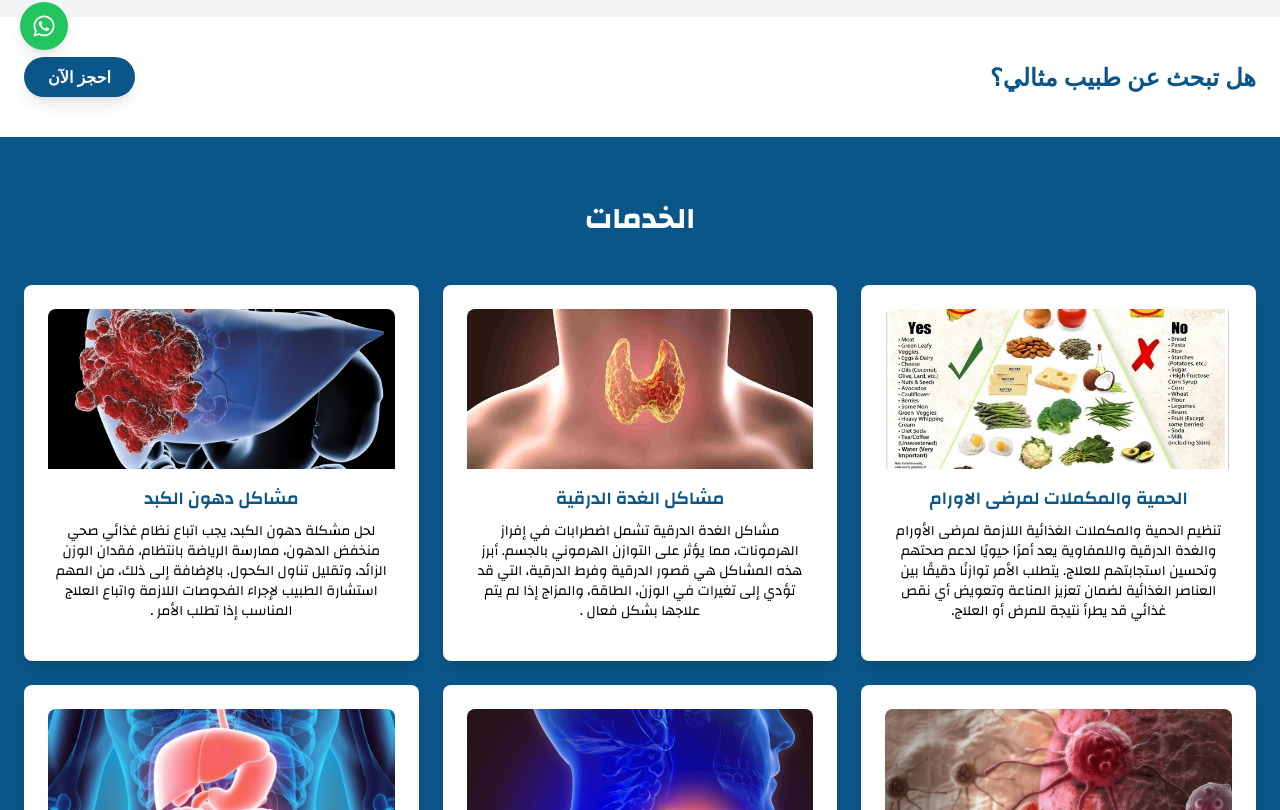
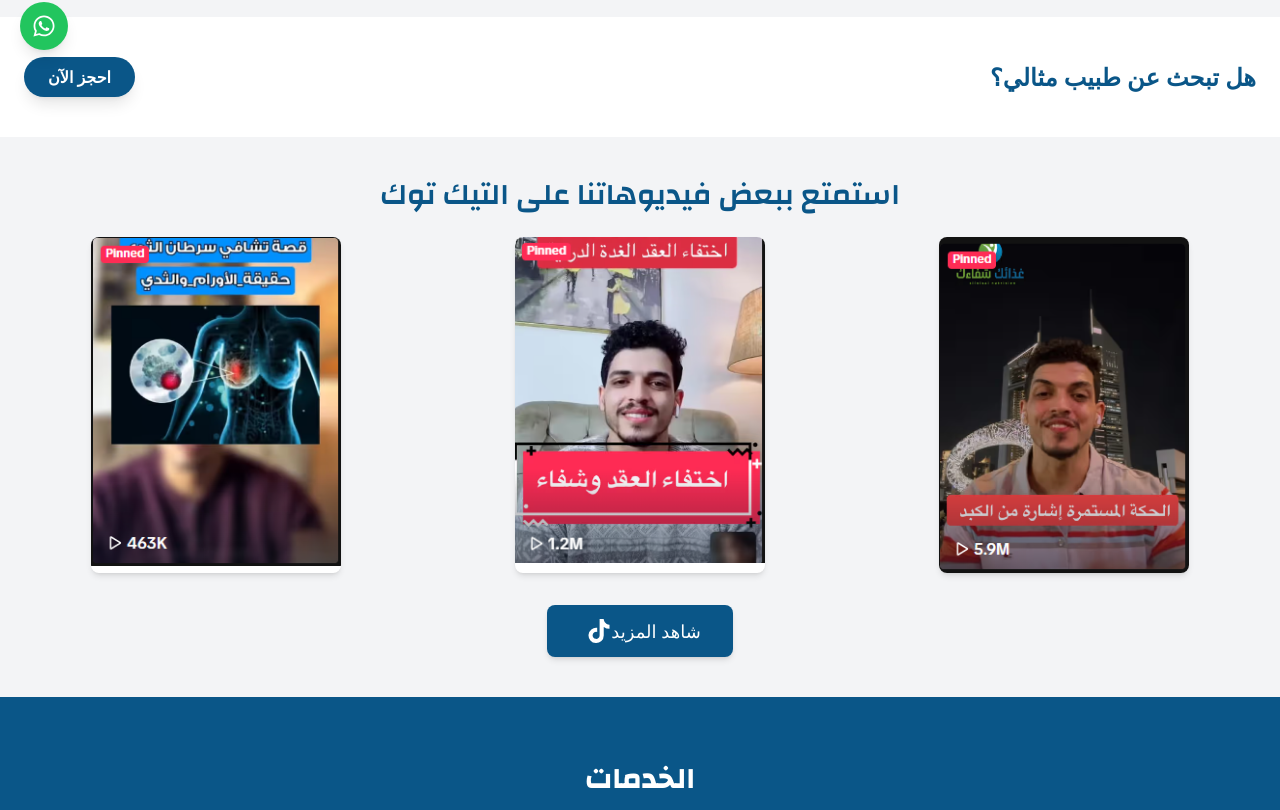
Before and after one commit to Ebrahimsamad/helmy, a React (Vite) app: page /dashboard in a window 1280 px wide. Shown: the part 730-1540 px from the top of the page. Built offline with nearby package versions, Linux system fonts and the light colour scheme.

Commit message:
FEAT:Add some Videos To Home Page

```diff
--- a/src/features/home/ServicesSection.jsx
+++ b/src/features/home/ServicesSection.jsx
@@ -24,7 +24,7 @@ const services = [
     id: 12,
     title: "مشاكل دهون الكبد ",
     description:
-      "لحل مشكلة دهون الكبد، يجب اتباع نظام غذائي صحي منخفض الدهون، ممارسة الرياضة بانتظام، فقدان الوزن الزائد، وتقليل تناول الكحول. بالإضافة إلى ذلك، من المهم استشارة الطبيب لإجراء الفحوصات اللازمة واتباع العلاج المناسب إذا تطلب الأمر .",
+      "لحل مشكلة دهون الكبد، يجب اتباع نظام غذائي صحي منخفض الدهون، ممارسة الرياضة بانتظام، فقدان الوزن الزائد، وتقليل تناول الكحول .",
     image: "/12.jpg",
     link: "/جرثومة-المعدة",
   },
@@ -32,7 +32,7 @@ const services = [
     id: 14,
     title: "مريض الاورام",
     description:
-      "متابعة مرضى الأورام تشمل تقييم الحالة الصحية بشكل دوري، إجراء الفحوصات اللازمة مثل الأشعة والتحاليل، ومراقبة استجابة الجسم للعلاج. كما يتطلب دعمًا نفسيًا للتعامل مع الآثار الجانبية للعلاج، بالإضافة إلى تقديم النصائح حول التغذية السليمة والرعاية الصحية المستمرة .",
+      "متابعة مرضى الأورام تشمل تقييم الحالة الصحية بشكل دوري، تنظيم نظام غذائى صحى ومكملات صحية لرفع المناعة وتعويض العجز والنقص من المعادن وتقليل معدل الالتهابات لاستجابة اسرع للعلاج قد تصل الى 80% مع تنظيف الكبد وتنظيم الجسم لعدم رجوع الورم .",
     image: "/14.jpg",
     link: "/جرثومة-المعدة",
   },
@@ -40,7 +40,7 @@ const services = [
     id: 16,
     title: "الغدد اللمفاوية ",
     description:
-      "مساعدة مرضى الغدد اللمفاوية تشمل تشخيص السبب بدقة، سواء كان عدوى أو التهابًا أو ورمًا، وتقديم العلاج المناسب مثل الأدوية أو الجراحة أو العلاج الكيميائي، مع متابعة طبية مستمرة لضمان التحسن .",
+      "مساعدة مرضى الغدد اللمفاوية تشمل تشخيص السبب بدقة، سواء كان عدوى أو التهابًا أو ورمًا، وتقديم العلاج المناسب ونساعدهم على التخلص من الغدد اللمفاوية عن طريق تنظيم الاكل والمكملات وتزويد جهاز المناعة والتخلص من معدل الالتهابات .",
     image: "/16.jpg",
     link: "/جرثومة-المعدة",
   },
@@ -56,7 +56,7 @@ const services = [
     id: 1,
     title: "القولون العصبى",
     description:
-      "القولون العصبي هو اضطراب هضمي شائع يؤثر على الأمعاء الغليظة  ويرتبط بشكل كبير بالتوتر والضغوط النفسية. ",
+      "القولون العصبي هو اضطراب هضمي شائع يؤثر على الأمعاء الغليظة  ويرتبط بشكل كبير بالتوتر والقلق والوسواس والخوف ومشاكل نفسية ومشاكل فى النوم والضغوط النفسية. ",
     image: "/1.png",
     link: "/القولون-العصبى",
   },
--- /dev/null
+++ b/src/features/home/TiktokSection.jsx
@@ -0,0 +1,141 @@
+// import React, { useEffect } from "react";
+// import { FaTiktok } from "react-icons/fa";
+// import AOS from "aos";
+// import "aos/dist/aos.css"; // Import AOS styles
+// import { Link } from "react-router-dom";
+
+// const TiktokSection = () => {
+//   useEffect(() => {
+//     AOS.init({ duration: 1000, easing: "ease-in-out" });
+//   }, []);
+
+//   // Display only the first 3 videos for the section
+//   const videos = [
+//     {
+//       title: "الفيديو 1: الحكة المستمرة تشير إلى مشاكل في الكبد",
+//       thumbnail: "/videos/2.png",
+//       url: "https://www.tiktok.com/@dr.helmy10/video/7426449707649584417",
+//     },
+//     {
+//       title: "الفيديو 2: اختفاء العقد الدرقية والشفاء التام",
+//       thumbnail: "/videos/1.png",
+//       url: "https://www.tiktok.com/@dr.helmy10/video/7351552795243302177",
+//     },
+//     {
+//       title: "الفيديو 4: تشافى من اورام الثدي",
+//       thumbnail: "/videos/4.png",
+//       url: "https://www.tiktok.com/@dr.helmy10/video/7365180517240622369",
+//     },
+//   ];
+
+//   return (
+//     <div className="bg-gray-100 py-12">
+//       <div className="container mx-auto px-6 sm:px-8">
+//         <h2 className="text-3xl font-changa font-semibold text-primary text-center mb-6">
+//           استمتع ببعض فيديوهاتنا على التيك توك
+//         </h2>
+//         <div className="grid grid-cols-1 sm:grid-cols-2 lg:grid-cols-3 gap-6">
+//           {videos.map((video, index) => (
+//             <div
+//               key={index}
+//               className="bg-white rounded-lg shadow-md overflow-hidden hover:shadow-2xl transform hover:scale-105 transition-all duration-300"
+//               data-aos="fade-up"
+//               data-aos-delay={`${index * 100}`} // Animation delay for staggered effect
+//             >
+//               <a href={video.url} target="_blank" rel="noopener noreferrer">
+//                 <img
+//                   src={video.thumbnail}
+//                   alt={`Thumbnail for ${video.title}`}
+//                   className="w-full h-full object-cover"
+//                 />
+//               </a>
+//             </div>
+//           ))}
+//         </div>
+//         <div className="text-center mt-8">
+//           <Link
+//             to="/videos"
+//             className="inline-flex items-center bg-primary text-white px-6 py-2 rounded-lg shadow-md hover:bg-secondary hover:shadow-lg transition-all duration-300"
+//           >
+//             شاهد المزيد <FaTiktok className="text-xl ml-2" />
+//           </Link>
+//         </div>
+//       </div>
+//     </div>
+//   );
+// };
+
+// export default TiktokSection;
+
+import React, { useEffect } from "react";
+import { FaTiktok } from "react-icons/fa";
+import AOS from "aos";
+import "aos/dist/aos.css"; // Import AOS styles
+import { Link } from "react-router-dom";
+
+const TiktokSection = () => {
+  useEffect(() => {
+    AOS.init({ duration: 1000, easing: "ease-in-out" });
+  }, []);
+
+  const scrollToTop = () => {
+    window.scrollTo({ top: 0, behavior: "smooth" });
+  };
+  const videos = [
+    {
+      title: "الفيديو 1: الحكة المستمرة تشير إلى مشاكل في الكبد",
+      thumbnail: "/videos/2.png",
+      url: "https://www.tiktok.com/@dr.helmy10/video/7426449707649584417",
+    },
+    {
+      title: "الفيديو 2: اختفاء العقد الدرقية والشفاء التام",
+      thumbnail: "/videos/1.png",
+      url: "https://www.tiktok.com/@dr.helmy10/video/7351552795243302177",
+    },
+    {
+      title: "الفيديو 4: تشافى من اورام الثدي",
+      thumbnail: "/videos/4.png",
+      url: "https://www.tiktok.com/@dr.helmy10/video/7365180517240622369",
+    },
+  ];
+
+  return (
+    <div className="bg-gray-100 py-10">
+      <div className="container mx-auto px-4">
+        <h2 className="text-3xl font-changa font-semibold text-primary text-center mb-6">
+          استمتع ببعض فيديوهاتنا على التيك توك
+        </h2>
+        <div className="grid grid-cols-1 sm:grid-cols-2 lg:grid-cols-3 gap-6">
+          {videos.map((video, index) => (
+            <div
+              key={index}
+              className="bg-white rounded-lg shadow-md overflow-hidden hover:shadow-lg transform hover:scale-105 transition-all duration-300"
+              data-aos="fade-up"
+              data-aos-delay={`${index * 100}`}
+              style={{ maxWidth: "250px", margin: "0 auto" }} // Larger card width
+            >
+              <a href={video.url} target="_blank" rel="noopener noreferrer">
+                <img
+                  src={video.thumbnail}
+                  alt={`Thumbnail for ${video.title}`}
+                  className="w-full h-auto object-cover"
+                />
+              </a>
+            </div>
+          ))}
+        </div>
+        <div className="text-center mt-8">
+          <Link
+            to="/videos"
+            onClick={scrollToTop}
+            className="inline-flex items-center bg-primary text-white px-8 py-3 text-lg rounded-lg shadow-md hover:bg-secondary hover:shadow-lg transition-all duration-300"
+          >
+            شاهد المزيد <FaTiktok className="text-2xl ml-2" />
+          </Link>
+        </div>
+      </div>
+    </div>
+  );
+};
+
+export default TiktokSection;
--- a/src/pages/HomePage.jsx
+++ b/src/pages/HomePage.jsx
@@ -4,6 +4,7 @@ import CustomerSlider from "../features/home/CustomerSlider";
 import MapSection from "../features/home/MapSection";
 import DoctorProfile from "../features/home/Profile";
 import ServicesSection from "../features/home/ServicesSection";
+import TiktokSection from "../features/home/TiktokSection";
 import WhyChooseUs from "../features/home/WhyChooseUs";
 
 function HomePage() {
@@ -12,6 +13,7 @@ function HomePage() {
       <DoctorProfile />
       <WhyChooseUs />
       <BookingSection />
+      <TiktokSection />
       <ServicesSection />
       <CustomerSlider />
       <AppointmentSection />
```
